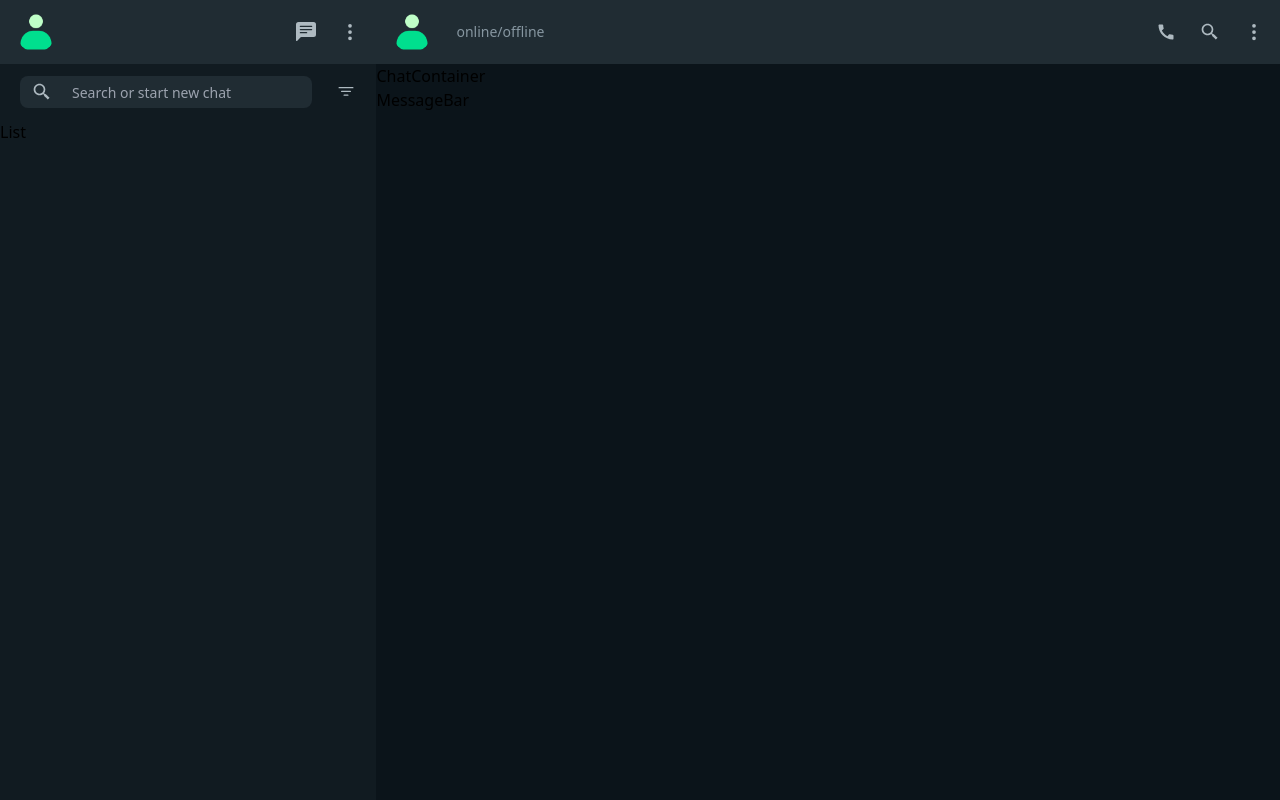
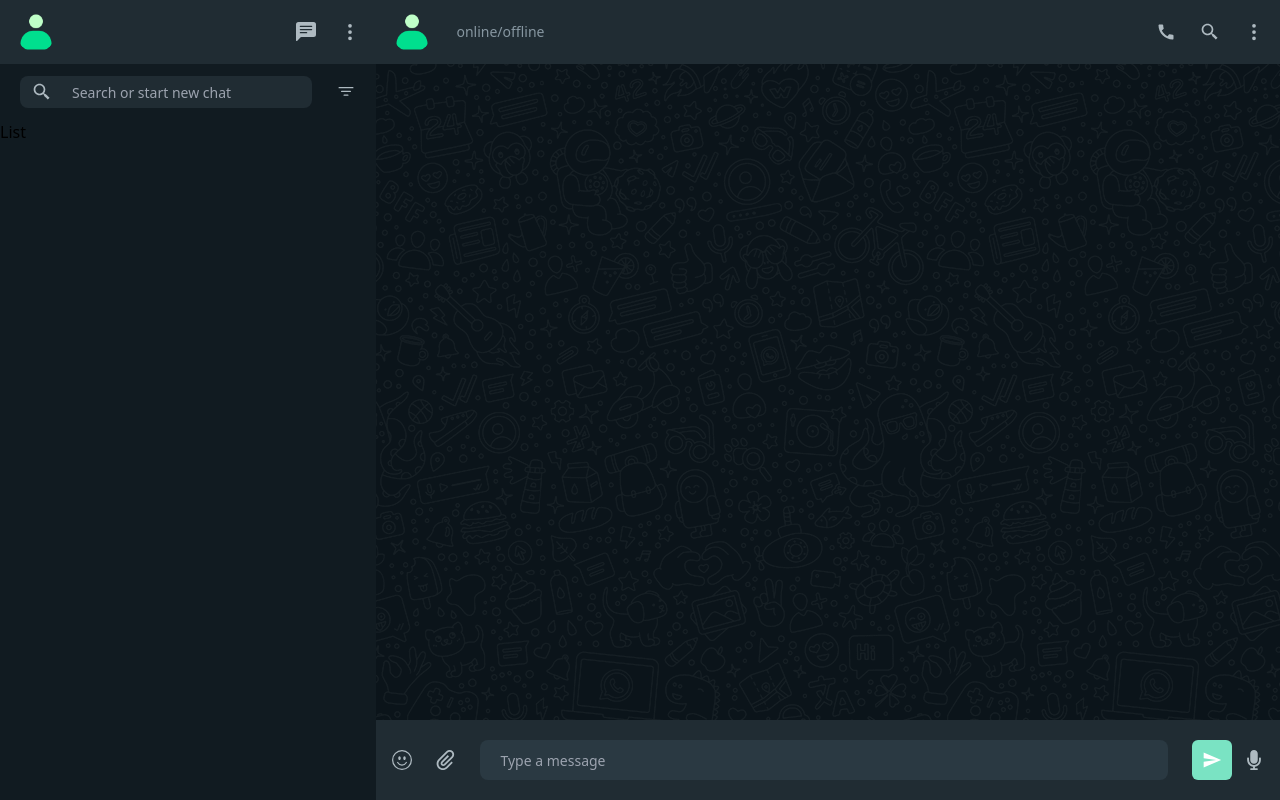
Before and after one commit to rkr-ram/weasel, a Next.js app in the folder client/: page / in a window 1280 px wide. Built offline with nearby package versions, Linux system fonts and the light colour scheme; no server answers; sample sign-in values are in the browser's storage.

Commit message:
Implemented chat component.

```diff
--- a/client/src/components/Chat/ChatContainer.jsx
+++ b/client/src/components/Chat/ChatContainer.jsx
@@ -1,7 +1,12 @@
 import React from "react";
 
 function ChatContainer() {
-  return <div>ChatContainer</div>;
+  return <div className="h-[80vh] w-full relative flex-grow overflow-auto custom-scrollBar">
+    <div className="bg-chat-background h-full w-full bg-fixed opacity-5 fixed top-0 left-0"></div>
+    <div className="flex w-full">
+      <div className="flex flex-col justify-end gap-1 w-full"></div>
+    </div>
+  </div>;
 }
 
 export default ChatContainer;
--- a/client/src/components/Chat/MessageBar.jsx
+++ b/client/src/components/Chat/MessageBar.jsx
@@ -1,7 +1,26 @@
 import React from "react";
+import {BsEmojiSmile} from "react-icons/bs"
+import { FaMicrophone } from "react-icons/fa";
+import {ImAttachment} from "react-icons/im"
+import { MdSend } from "react-icons/md";
 
 function MessageBar() {
-  return <div>MessageBar</div>;
+  return (
+    <div className="bg-panel-header-background h-20 px-4 flex items-center gap-6 relative">
+      <div className="flex gap-6">
+        <BsEmojiSmile className="text-panel-header-icon cursor-pointer text-xl" title="Emoji"/>
+        <ImAttachment className="text-panel-header-icon cursor-pointer text-xl" title="Attach File"/>
+
+      </div>
+      <div className="w-full rounded-lg h-10 items-center">
+        <input type="text" placeholder="Type a message" className="bg-input-background text-sm h-10 w-full py-4 caret-white rounded-lg px-5 focus:outline-none"/>
+      </div>
+      <div className="flex w-20 items-center justify-center gap-3">
+        <div className="bg-teal-light w-10 h-10 rounded-md flex items-center justify-center text-center"><MdSend className="text-white cursor-pointer text-xl" title="Send Messsage"/></div>
+        <FaMicrophone className="text-panel-header-icon cursor-pointer text-xl" title="Record"/>
+      </div>
+    </div>
+  );
 }
 
 export default MessageBar;
```
